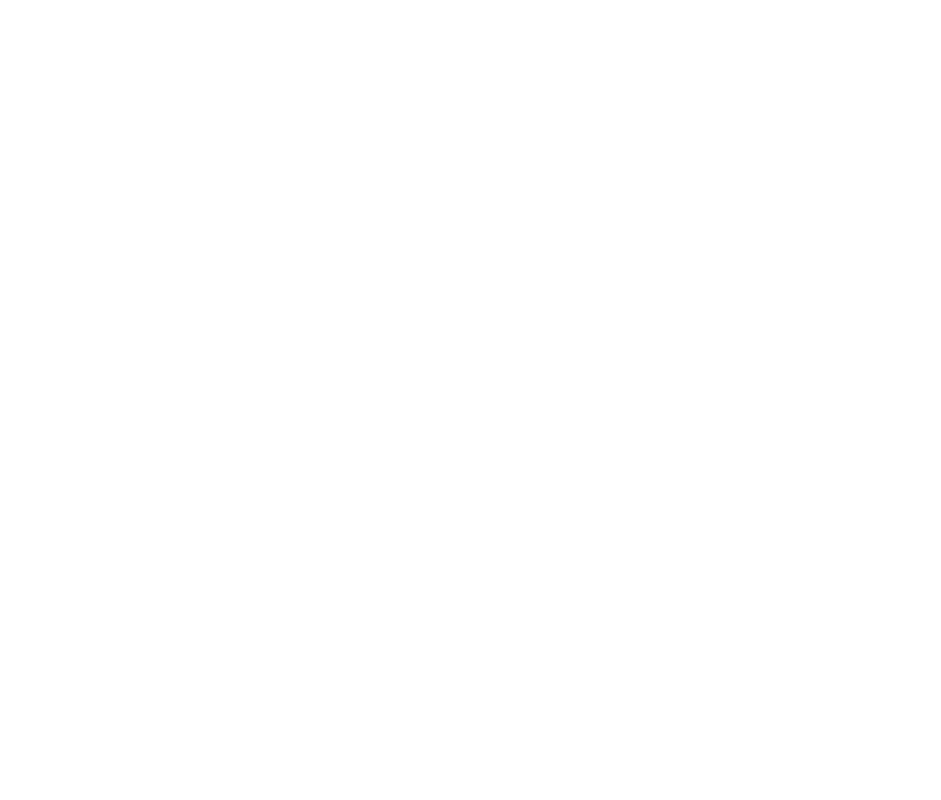
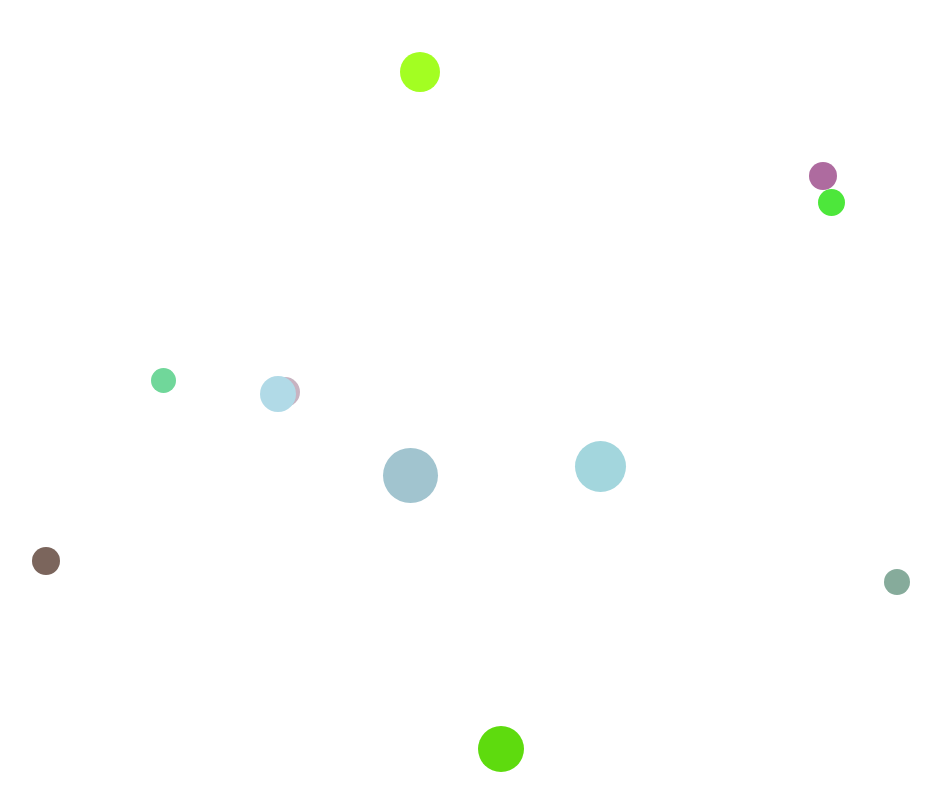
Before and after one commit to afoxofflames/bubbles, a plain HTML site: page index.html in a window 1280 px wide. Shown: the whole page, without its empty margins (49-990 px from the left). Drawn offline with nearby package versions, Linux system fonts and the light colour scheme.

Commit message:
workingjs

```diff
--- a/css/main.css
+++ b/css/main.css
@@ -3,6 +3,8 @@ html {
 }
 
 *, *::before, *::after {
+    margin: 0;
+    padding: 0;
     box-sizing: inherit;
 }
 
--- a/index.html
+++ b/index.html
@@ -7,6 +7,8 @@
     <link href="css/main.css" rel="stylesheet">
 </head>
 <body>
+    <div id="app">
+    </div>
     <script src="https://cdnjs.cloudflare.com/ajax/libs/jquery/3.5.1/jquery.min.js" integrity="sha512-bLT0Qm9VnAYZDflyKcBaQ2gg0hSYNQrJ8RilYldYQ1FxQYoCLtUjuuRuZo+fjqhx/qtq/1itJ0C2ejDxltZVFg==" crossorigin="anonymous"></script>
     <script src="js/main.js"></script>
 </body>
--- a/js/main.js
+++ b/js/main.js
@@ -0,0 +1,89 @@
+const root = document.querySelector("#app");
+let { innerHeight, innerWidth } = window;
+console.log(innerHeight, innerWidth);
+if (innerHeight < 300) {
+  innerHeight = 350;
+}
+if (innerWidth < 300) {
+  innerWidth = 750;
+}
+
+class Bubble {
+  constructor() {
+    this.bubbleSpan = undefined;
+    this.handleNewBubble();
+    this.color = this.randomColor();
+
+    this.posY = this.randomNumber(innerHeight - 20, 20);
+    this.posX = this.randomNumber(innerWidth - 20, 20);
+
+    this.bubbleSpan.style.top = this.posY + "px";
+    this.bubbleSpan.style.left = this.posX + "px";
+
+    // setting height and width of the bubble
+    this.height = this.randomNumber(60, 20);
+    this.width = this.height;
+
+    this.bubbleEnd.call(this.bubbleSpan, this.randomNumber(6000, 3000));
+  }
+
+  // creates and appends a new bubble in the DOM
+  handleNewBubble() {
+    this.bubbleSpan = document.createElement("span");
+    this.bubbleSpan.classList.add("bubble");
+    root.append(this.bubbleSpan);
+    this.handlePosition();
+    this.bubbleSpan.addEventListener("click", this.bubbleEnd);
+  }
+
+  handlePosition() {
+    // positioning the bubble in different random X and Y
+    const randomY = this.randomNumber(60, -60);
+    const randomX = this.randomNumber(60, -60);
+
+    this.bubbleSpan.style.backgroundColor = this.color;
+    this.bubbleSpan.style.height = this.height + "px";
+    this.bubbleSpan.style.width = this.height + "px";
+
+    this.posY = this.randomNumber(innerHeight - 20, 20);
+    this.posX = this.randomNumber(innerWidth - 20, 20);
+
+    this.bubbleSpan.style.top = this.posY + "px";
+    this.bubbleSpan.style.left = this.posX + "px";
+
+    const randomSec = this.randomNumber(4000, 200);
+    setTimeout(this.handlePosition.bind(this), randomSec); // calling for re-position of bubble
+  }
+
+  randomNumber(max, min) {
+    return Math.floor(Math.random() * (max - min + 1) + min);
+  }
+
+  randomColor() {
+    return `rgba(
+        ${this.randomNumber(0, 255)},
+        ${this.randomNumber(0, 255)},
+        ${this.randomNumber(0, 255)},
+        ${this.randomNumber(0.1, 1)})`;
+  }
+
+  bubbleEnd(removingTime = 0) {
+    setTimeout(
+      () => {
+        requestAnimationFrame(this.classList.add("bubble--bust"));
+      },
+      removingTime === 0 ? removingTime : removingTime - 100
+    );
+
+    setTimeout(() => {
+      requestAnimationFrame(this.remove());
+      requestAnimationFrame(new Bubble());
+    }, removingTime);
+  }
+}
+
+// creating many bubble instance
+
+setInterval(function () {
+  requestAnimationFrame(new Bubble());
+}, 300);
```
